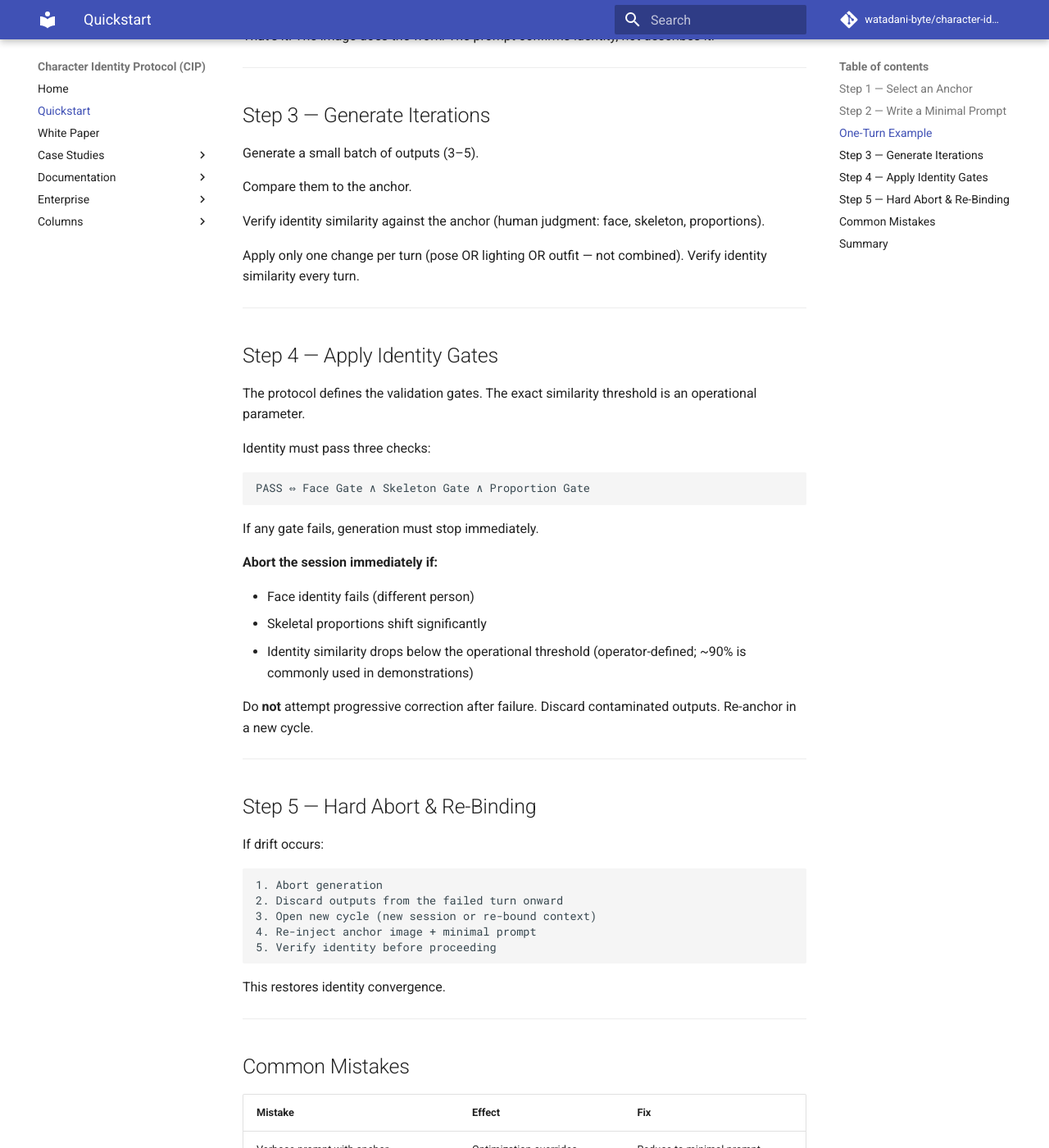
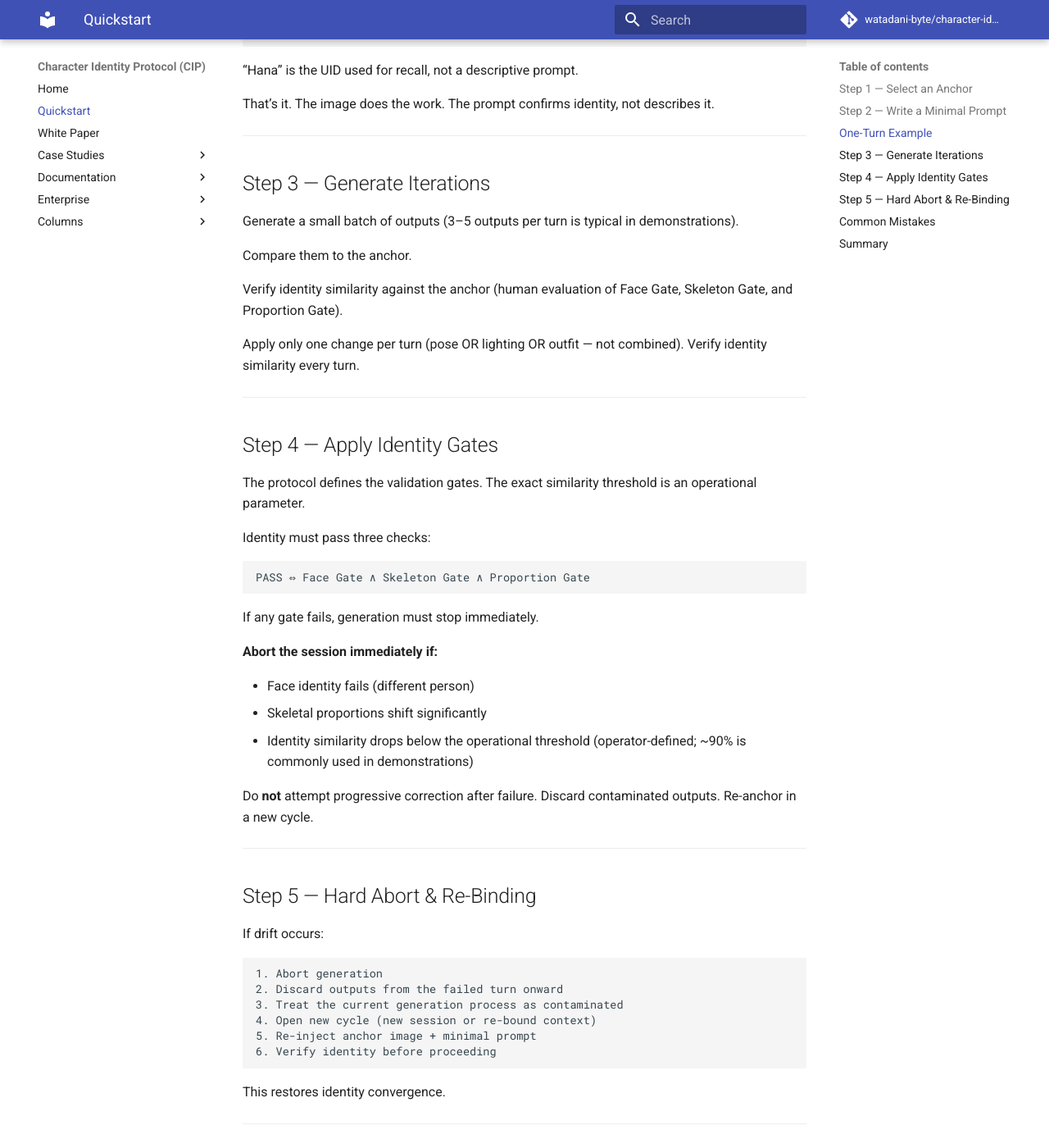
Before and after one commit to watadani-byte/character-identity-protocol, an MkDocs documentation site: the page built from docs/quickstart.md, in a window 1280 px wide and 1400 px high, scrolled down 1766 px. Shown: the whole window at 82% size. Built offline with MkDocs 1.6.1 and Material for MkDocs 9.7.7, drawn with Linux system fonts in a browser that asks for light colours; comment, search, counter and statistics services are not loaded; some of the changed text lies outside the part shown.

Commit message:
quickstart.md を更新

````diff
--- a/docs/quickstart.md
+++ b/docs/quickstart.md
@@ -2,8 +2,12 @@
 
 This guide explains the minimal workflow required to run CIP.
 
+CIP treats character identity as a convergence control problem.
+
 CIP does not attempt to control the model.
 It controls the operational conditions under which identity converges.
+
+CIP operates entirely at inference time and requires no model modification.
 
 The protocol uses three elements:
 
@@ -73,11 +77,11 @@ That’s it. The image does the work. The prompt confirms identity, not describe
 
 ## Step 3 — Generate Iterations
 
-Generate a small batch of outputs (3–5).
+Generate a small batch of outputs (3–5 outputs per turn is typical in demonstrations).
 
 Compare them to the anchor.
 
-Verify identity similarity against the anchor (human judgment: face, skeleton, proportions).
+Verify identity similarity against the anchor (human evaluation of Face Gate, Skeleton Gate, and Proportion Gate).
 
 Apply only one change per turn (pose OR lighting OR outfit — not combined).
 Verify identity similarity every turn.
@@ -114,9 +118,10 @@ If drift occurs:
 ```
 1. Abort generation
 2. Discard outputs from the failed turn onward
-3. Open new cycle (new session or re-bound context)
-4. Re-inject anchor image + minimal prompt
-5. Verify identity before proceeding
+3. Treat the current generation process as contaminated
+4. Open new cycle (new session or re-bound context)
+5. Re-inject anchor image + minimal prompt
+6. Verify identity before proceeding
 ```
 
 This restores identity convergence.
````
